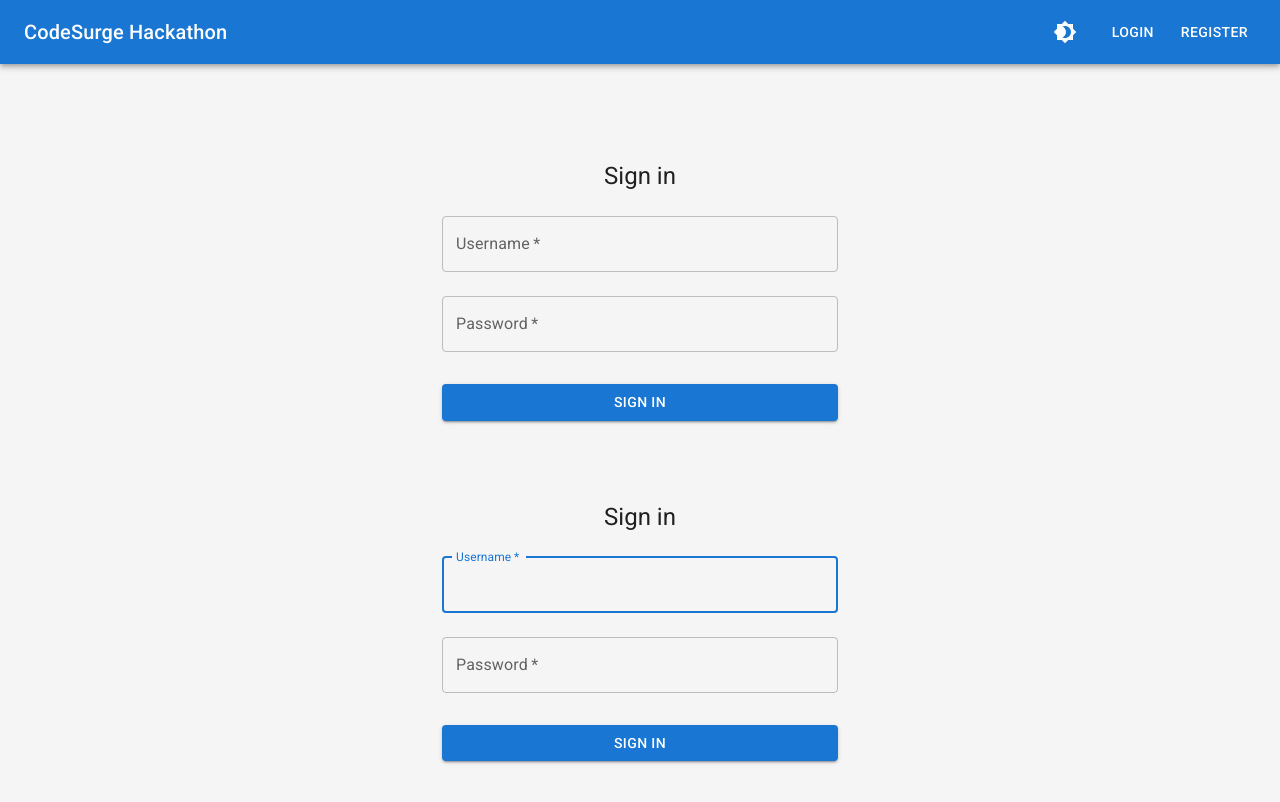
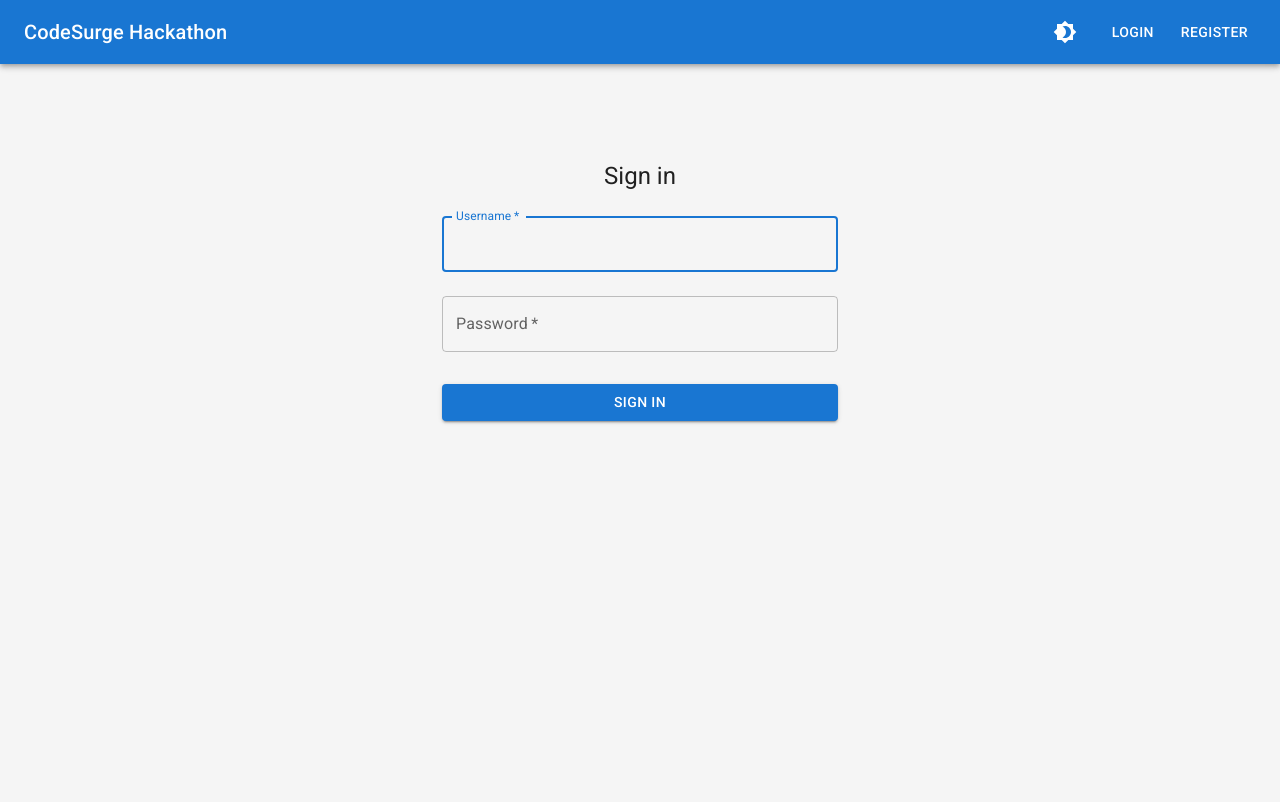
Before and after one commit to jiva-official/hackathon-ui, a React (Vite) app: page /login in a window 1280 px wide. Shown: the top 802 px of the page. Built offline with nearby package versions, Linux system fonts and the light colour scheme.

Commit message:
error fixed at layout

```diff
--- a/src/App.tsx
+++ b/src/App.tsx
@@ -1,4 +1,4 @@
-import { BrowserRouter, Routes, Route, Outlet } from 'react-router-dom';
+import { BrowserRouter, Routes, Route } from 'react-router-dom';
 import { CssBaseline } from '@mui/material';
 import { ThemeProvider } from './contexts/ThemeContext';
 import { NotificationProvider } from './contexts/NotificationContext';
@@ -18,7 +18,7 @@ function App() {
         <CssBaseline />
         <NotificationProvider>
           <Routes>
-            <Route path="/" element={<Layout><Outlet /></Layout>}>
+            <Route path="/" element={<Layout></Layout>}>
               <Route path="login" element={<Login />} />
               <Route path="register" element={<Register />} />
               <Route index element={
--- a/src/components/common/Layout.tsx
+++ b/src/components/common/Layout.tsx
@@ -3,13 +3,9 @@ import { Outlet, useNavigate, useLocation } from 'react-router-dom';
 import { useEffect } from 'react';
 import Header from './Header';
 import { useAuth } from '../../hooks/useAuth';
-import React, { ReactNode } from 'react';
+import React from 'react';
 
-interface LayoutProps {
-    children: ReactNode;
-}
-
-const Layout: React.FC<LayoutProps> = ({ children }) => {
+const Layout: React.FC = () => {
   const { isAuthenticated, user } = useAuth();
   const navigate = useNavigate();
   const location = useLocation();
@@ -37,7 +33,6 @@ const Layout: React.FC<LayoutProps> = ({ children }) => {
       <Header />
       <Container component="main" sx={{ flexGrow: 1, py: 4 }}>
         <Outlet />
-        {children}
       </Container>
     </Box>
   );
--- a/src/pages/Admin.tsx
+++ b/src/pages/Admin.tsx
@@ -1,13 +1,12 @@
 import React from 'react';
 import Dashboard from '../components/admin/AdminDashboard';
-import Layout from '../components/common/Layout';
 
 const Admin: React.FC = () => {
     return (
-        <Layout>
+        <>
             <h1>Admin Dashboard</h1>
             <Dashboard />
-        </Layout>
+        </>
     );
 };
 
```
Also changed, not shown: 1 other file (tests, documents, lock files or other folders).
